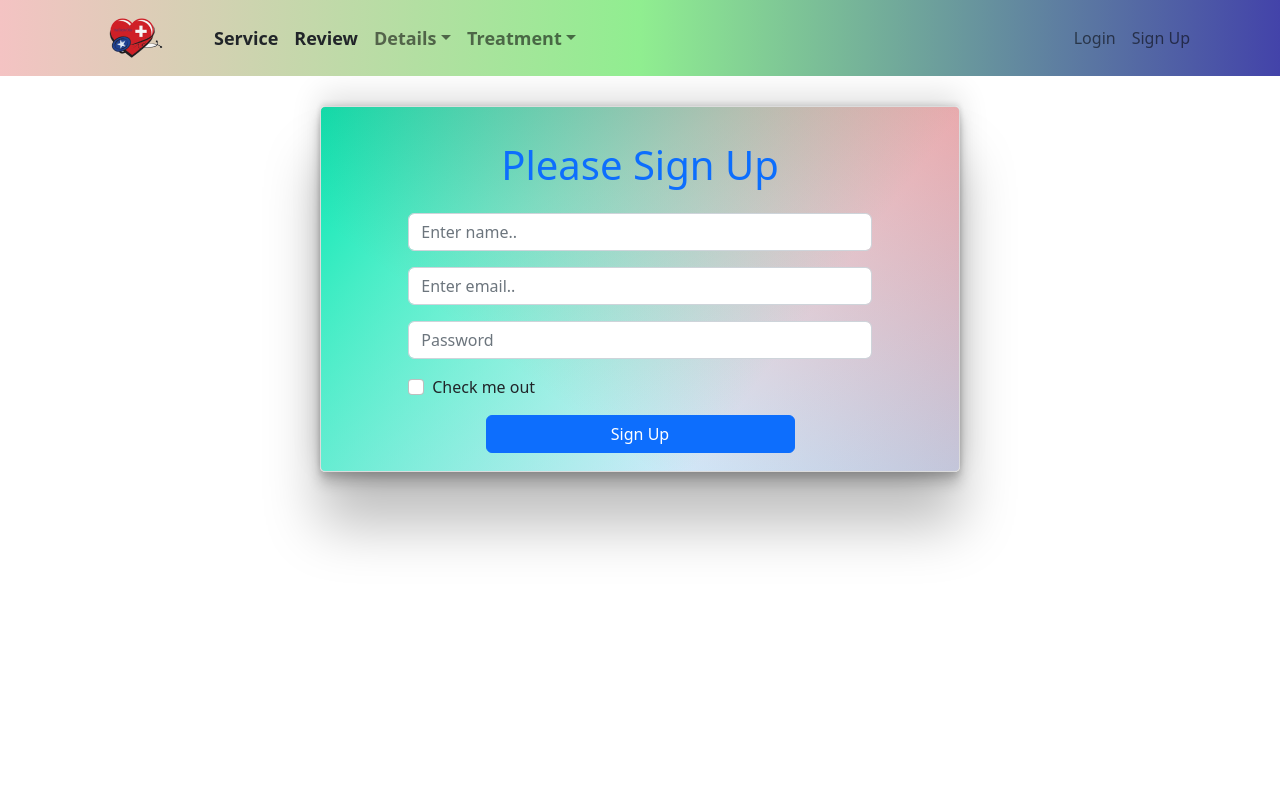
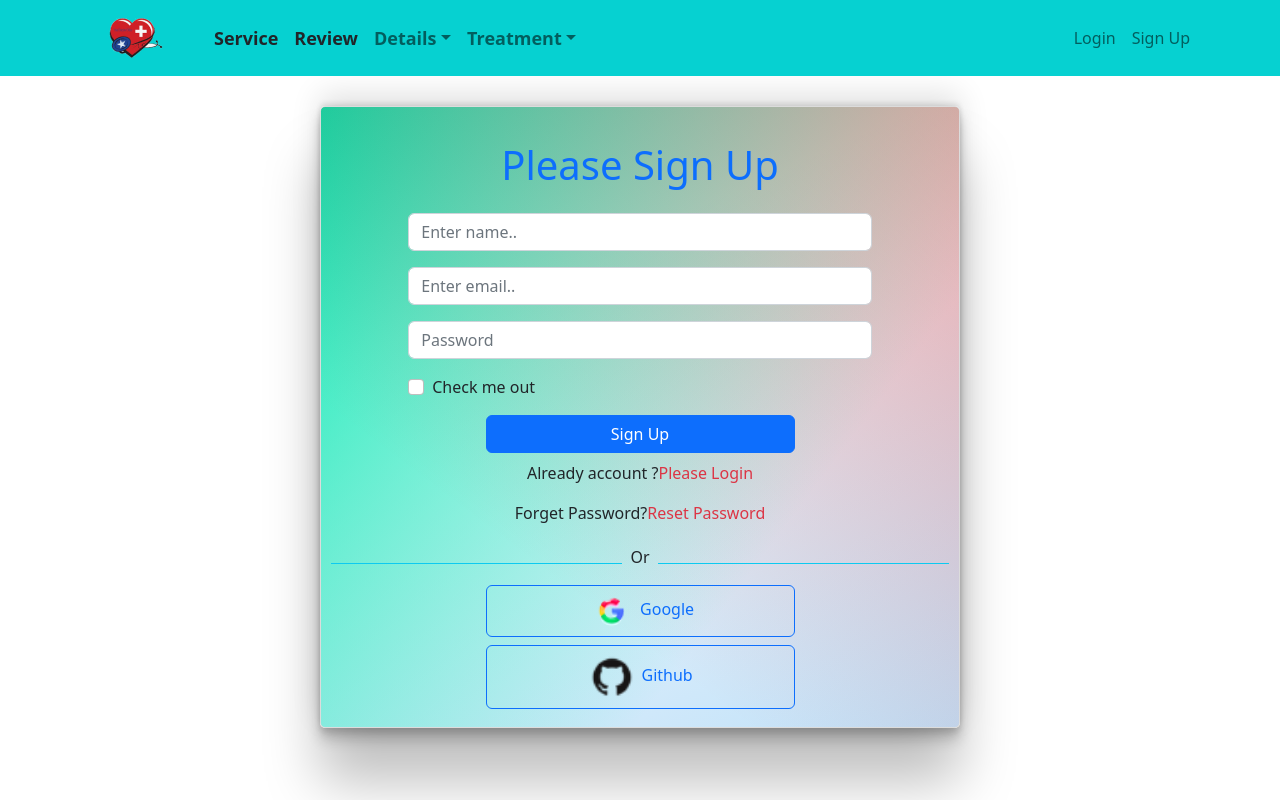
Before and after one commit to zohirul22/personal-doctor-website, a React (Create React App) app: page /signup in a window 1280 px wide. Built offline with nearby package versions, Linux system fonts and the light colour scheme; no server answers.

Commit message:
firebase google and github setup

```diff
--- a/src/Home/Header/Header.css
+++ b/src/Home/Header/Header.css
@@ -1,6 +1,5 @@
 .header{
-    background-image: linear-gradient(90deg, rgb(244, 195, 195) 0%,
-    lightgreen 50%, rgba(0, 0, 139, 0.738) 100%)
+   background-color: rgb(6, 209, 209);
 }
 
 .nav-items{
--- a/src/SocialPage/Login/Login.js
+++ b/src/SocialPage/Login/Login.js
@@ -1,7 +1,17 @@
 import React from 'react';
 import { Button, Form } from 'react-bootstrap';
+import { useNavigate } from 'react-router-dom';
+import SocialPage from '../SocialPage/SocialPage';
+
 
 const Login = () => {
+
+    const navigate = useNavigate();
+
+    const navigateRegister = () => {
+        navigate('/signup')
+    }
+
     return (
         <div className='signup'>
             <div className="mx-auto w-50 signup-from ">
@@ -19,7 +29,15 @@ const Login = () => {
                     <Button variant="primary mb-2 mx-auto d-block w-50 btn-design" type="submit">
                         Login
                     </Button>
+                    <p className='text-center'>Visited Our website ?
+                        <span onClick={navigateRegister}
+                            className='btn-navigate text-danger'>Please Register</span></p>
+                    <p className='text-center'>Forgett Password?
+                        <span
+                            className='btn-navigate text-danger'>Reset Password</span></p>
+
                 </Form>
+                <SocialPage></SocialPage>
             </div>
         </div>
     );
--- a/src/SocialPage/SignUp/SignUp.js
+++ b/src/SocialPage/SignUp/SignUp.js
@@ -1,8 +1,16 @@
 import React from 'react';
 import { Button, Form } from 'react-bootstrap';
+import { navigate, useNavigate } from 'react-router-dom';
+import SocialPage from '../SocialPage/SocialPage';
 import './SignUp.css'
 
 const SignUp = () => {
+    const navigate = useNavigate();
+    const handelSubmittedLogin = () => {
+        navigate('/login')
+    }
+
+
     return (
         <div className='signup'>
             <div className="mx-auto w-50 signup-from ">
@@ -28,7 +36,14 @@ const SignUp = () => {
                     <Button variant="primary mb-2 mx-auto d-block w-50 btn-design" type="submit">
                         Sign Up
                     </Button>
+                    <p className='text-center'>Already account ?
+                        <span onClick={handelSubmittedLogin}
+                            className='btn-navigate text-danger'>Please Login</span></p>
+                    <p className='text-center'>Forget Password?
+                        <span
+                            className='btn-navigate text-danger'>Reset Password</span></p>
                 </Form>
+                <SocialPage></SocialPage>
             </div>
         </div>
     );
--- a/src/SocialPage/SocialPage/SocialPage.css
+++ b/src/SocialPage/SocialPage/SocialPage.css
@@ -0,0 +1,5 @@
+.btn-img{
+    border: 0px;
+    border-radius: 100%;
+    width: 50px;
+}
--- a/src/SocialPage/SocialPage/SocialPage.js
+++ b/src/SocialPage/SocialPage/SocialPage.js
@@ -1,9 +1,61 @@
 import React from 'react';
+import './SocialPage.css'
+import google from '../../../src/img/social/google1 (1).png'
+import github from '../../../src/img/social/GitHub-Mark (1).png'
+import { useSignInWithGithub, useSignInWithGoogle } from 'react-firebase-hooks/auth';
+import auth from '../../firebase.init'
+import { useNavigate } from 'react-router-dom';
+
 
 const SocialPage = () => {
+    const [signInWithGoogle, googleUser, googleLoading, googleError] = useSignInWithGoogle(auth);
+    const [signInWithGithub, githubUser, githubLoading, githubError] = useSignInWithGithub(auth);
+    const navigate = useNavigate();
+
+
+    let componentsError;
+    if (googleError || githubError) {
+        componentsError = <p className='text-danger text-center'>Error: {googleError?.message} {githubError?.message} </p>
+    }
+
+    if (googleUser || githubUser) {
+        navigate('/home')
+    }
+
+
+
     return (
         <div>
-            <h1>this is social page</h1>
+            <div className="d-flex align-items-center">
+                <div style={{ height: "1px" }} className="bg-info w-50"></div>
+                <p className='px-2 mt-1'>Or</p>
+                <div style={{ height: "1px" }} className="bg-info w-50"></div>
+            </div>
+            {componentsError}
+            <div className="text-center">
+
+                {/*google button */}
+                <button
+                    onClick={() => signInWithGoogle()}
+                    type="button"
+                    className="btn btn-outline-primary  d-block mx-auto w-50 mb-2">
+                    <img className='btn-img' src={google} alt="" /> <span>Google</span>
+                </button>
+                {/*google button */}
+
+
+
+                {/*github button */}
+                <button
+                onClick={()=>signInWithGithub()}
+                type="button"
+                className="btn btn-outline-primary  d-block mx-auto w-50 mb-2">
+                    <img className='btn-img' src={github} alt="" /> <span>Github</span>
+                </button>
+                {/*github button */}
+            </div>
+
+
         </div>
     );
 };
```
Also changed, not shown: src/img/social/GitHub-Mark (1).png (added), src/img/social/google1 (1).png (added). Lines whose indentation alone changed are shown as unchanged.
